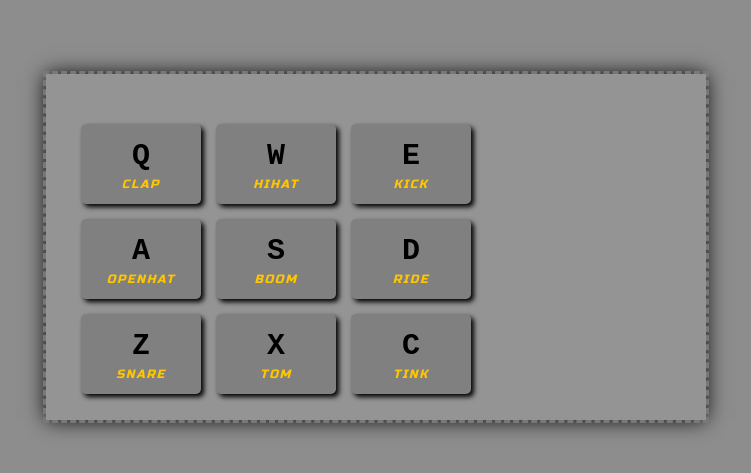
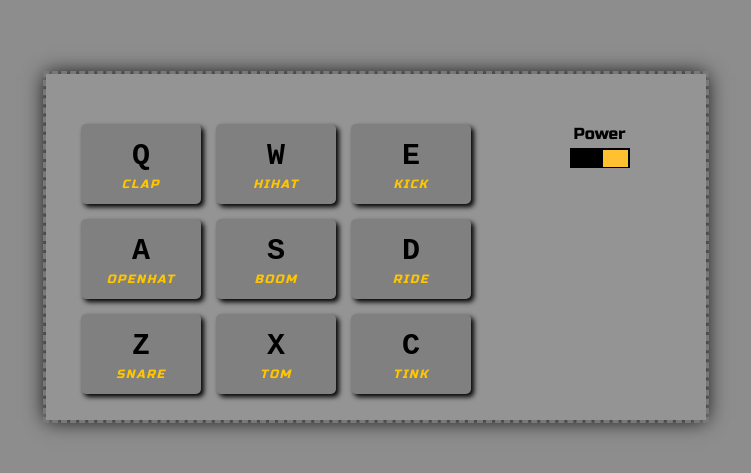
Before and after one commit to shaonkabir8/drum-machine, a React (Create React App) app: page / in a window 1280 px wide. Shown: the part 153-626 px from the top of the page, without its empty margins (264-1015 px from the left). Built offline with nearby package versions, Linux system fonts and the light colour scheme.

Commit message:
Refactor: add sidebar power controller

```diff
--- a/src/components/App.js
+++ b/src/components/App.js
@@ -1,7 +1,21 @@
-import React, { Fragment, useEffect } from 'react';
+import React, { Fragment, useState, useEffect } from 'react';
 import '../styles/App.scss';
 
 const App = () => {
+
+
+  const [power, setPower] = useState(true)
+
+
+  // function to controll power
+  const togglePower = (e) => {
+    setPower(!power);
+
+    // check if power is true or not!
+    power ? e.target.style = 'float: left' : e.target.style = 'float: right';
+  }
+
+
 
   // function for playing sound on 'keydown' event
   const playSound = (e) => {
@@ -76,17 +90,53 @@ const App = () => {
             <span className="sound">tink</span>
           </div>
         </div>
+
+        <div className="sidebar-controller">
+          <div className="control">
+            <p>Power</p>
+            <div className="select">
+              <div className="toggle-power" onClick={e => togglePower(e)} style={{'float': 'right'}}></div>
+            </div>
+          </div>
+        </div>
       </div>
 
-    <audio data-key="81" src="https://s3.amazonaws.com/freecodecamp/drums/Heater-1.mp3"></audio>
-    <audio data-key="87" src="https://s3.amazonaws.com/freecodecamp/drums/Heater-2.mp3"></audio>
-    <audio data-key="69" src="https://s3.amazonaws.com/freecodecamp/drums/Heater-3.mp3"></audio>
-    <audio data-key="65" src="https://s3.amazonaws.com/freecodecamp/drums/Heater-4_1.mp3"></audio>
-    <audio data-key="83" src="https://s3.amazonaws.com/freecodecamp/drums/Heater-6.mp3"></audio>
-    <audio data-key="68" src="https://s3.amazonaws.com/freecodecamp/drums/Dsc_Oh.mp3"></audio>
-    <audio data-key="90" src="https://s3.amazonaws.com/freecodecamp/drums/Kick_n_Hat.mp3"></audio>
-    <audio data-key="88" src="https://s3.amazonaws.com/freecodecamp/drums/RP4_KICK_1.mp3"></audio>
-    <audio data-key="67" src="https://s3.amazonaws.com/freecodecamp/drums/Cev_H2.mp3"></audio>
+      <audio
+        data-key="81"
+        src="https://s3.amazonaws.com/freecodecamp/drums/Heater-1.mp3"
+      ></audio>
+      <audio
+        data-key="87"
+        src="https://s3.amazonaws.com/freecodecamp/drums/Heater-2.mp3"
+      ></audio>
+      <audio
+        data-key="69"
+        src="https://s3.amazonaws.com/freecodecamp/drums/Heater-3.mp3"
+      ></audio>
+      <audio
+        data-key="65"
+        src="https://s3.amazonaws.com/freecodecamp/drums/Heater-4_1.mp3"
+      ></audio>
+      <audio
+        data-key="83"
+        src="https://s3.amazonaws.com/freecodecamp/drums/Heater-6.mp3"
+      ></audio>
+      <audio
+        data-key="68"
+        src="https://s3.amazonaws.com/freecodecamp/drums/Dsc_Oh.mp3"
+      ></audio>
+      <audio
+        data-key="90"
+        src="https://s3.amazonaws.com/freecodecamp/drums/Kick_n_Hat.mp3"
+      ></audio>
+      <audio
+        data-key="88"
+        src="https://s3.amazonaws.com/freecodecamp/drums/RP4_KICK_1.mp3"
+      ></audio>
+      <audio
+        data-key="67"
+        src="https://s3.amazonaws.com/freecodecamp/drums/Cev_H2.mp3"
+      ></audio>
     </Fragment>
   );
 }
--- a/src/styles/App.scss
+++ b/src/styles/App.scss
@@ -77,3 +77,39 @@ kbd {
   font-size: 12px;
   font-weight: normal;
 }
+
+
+// Sidebar Controll
+.sidebar-controller {
+  width: 117px;
+  height: 270px;
+  display: inline-block;
+  margin: 50px 20px 0 10px;
+  vertical-align: top;
+  text-align: center;
+
+  .control {
+    width: 100px;
+    margin: auto;
+
+    p {
+      margin-bottom: 5px;
+    }
+    .select {
+      margin: auto;
+      border: 1px solid transparent;
+      width: 60px;
+      height: 20px;
+      background-color: black;
+
+      .toggle-power {
+        width: 27px;
+        height: 19px;
+        background: #ffc12f;
+        border: 1px solid black;
+        box-sizing: border-box;
+        cursor: pointer;
+      }
+    }
+  }
+}
```
Lines whose indentation alone changed are shown as unchanged.
